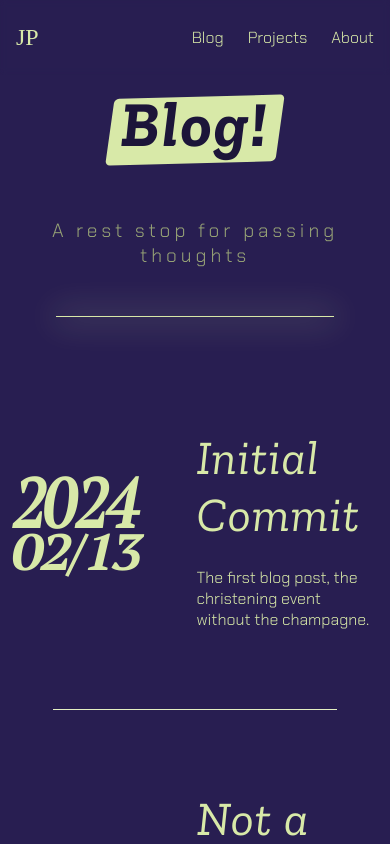
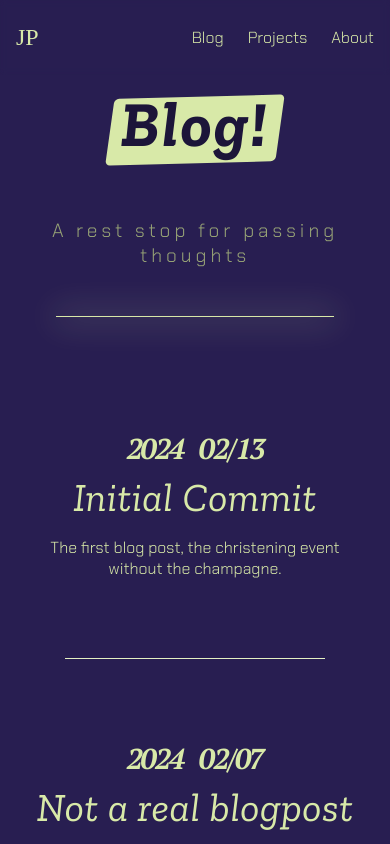
Before and after one commit to j-prt/portfolio, a React (Vite) app: page /blog in a window 390 px wide. Shown: the top 844 px of the page. Built offline with nearby package versions, Linux system fonts and the light colour scheme; a web font is replaced by a local one.

Commit message:
finish media queries on blog

```diff
--- a/src/pages/blog/BlogCard.tsx
+++ b/src/pages/blog/BlogCard.tsx
@@ -2,6 +2,7 @@ import styled from 'styled-components'
 import DateSquare from '../../ui/DateSquare'
 import HeadingSimple from '../../ui/HeadingSimple'
 import { BlogData } from '../../types'
+import { device } from '../../styles/media'
 
 interface BlogCardProps {
   blogData: BlogData
@@ -9,8 +10,10 @@ interface BlogCardProps {
 
 const StyledBlogCard = styled.div`
   display: flex;
-  gap: 4rem;
+  flex-direction: column;
+  gap: 0.4rem;
   align-items: center;
+  text-align: center;
   padding-bottom: 5rem;
 
   &:not(:last-child) {
@@ -24,12 +27,26 @@ const StyledBlogCard = styled.div`
       border-bottom: 0.5px solid var(--color-accent-light);
     }
   }
+
+  @media ${device.sm} {
+    flex-direction: row;
+    gap: 2.5rem;
+    text-align: left;
+  }
+
+  @media ${device.md} {
+    gap: 4rem;
+  }
 `
 
 const BlogCardBox = styled.div`
   display: flex;
   flex-direction: column;
-  gap: 1.5rem;
+  gap: 1rem;
+
+  @media ${device.md} {
+    gap: 1.5rem;
+  }
 `
 
 const BlogIntro = styled.p`
--- a/src/ui/DateSquare.tsx
+++ b/src/ui/DateSquare.tsx
@@ -1,4 +1,5 @@
 import styled from 'styled-components'
+import { device } from '../styles/media'
 
 interface DateSquareProps {
   year: string
@@ -7,24 +8,51 @@ interface DateSquareProps {
 
 const StyledDateSquare = styled.div`
   display: flex;
-  flex-direction: column;
+  gap: 1rem;
   align-items: center;
   font-family: 'PT Serif', serif;
   font-style: italic;
   font-weight: 700;
+
+  @media ${device.sm} {
+    flex-direction: column;
+    gap: 0;
+  }
 `
 
 const Year = styled.p`
+  font-size: 1.8rem;
+  letter-spacing: -2px;
+
+  @media ${device.sm} {
+    font-size: 2.9rem;
+    line-height: 0.8;
+    letter-spacing: -3px;
+    transform: scale(1.1, 1.3);
+  }
+
+  @media ${device.md} {
     font-size: 3.5rem;
     line-height: 0.8;
     letter-spacing: -3px;
-  transform: scale(1.1, 1.3);
+  }
 `
 const MonthDay = styled.p`
-  font-size: 3.2rem;
+  font-size: 1.8rem;
+  letter-spacing: -2px;
+
+  @media ${device.sm} {
+    font-size: 2.6rem;
     line-height: 1.1;
     letter-spacing: -3.5px;
     transform: scaleX(1.1);
+  }
+
+  @media ${device.md} {
+    font-size: 3.2rem;
+    line-height: 0.8;
+    letter-spacing: -3px;
+  }
 `
 
 function DateSquare({ year, monthday }: DateSquareProps) {
--- a/src/ui/FunHeading.tsx
+++ b/src/ui/FunHeading.tsx
@@ -36,7 +36,11 @@ const widths = {
       font-size: 4.5rem;
     }
   `,
-  solo: css``,
+  solo: css`
+    @media ${device.sm} {
+      font-size: 5rem;
+    }
+  `,
 }
 
 const FunHeading = styled.h1<FunHeadingProps>`
--- a/src/ui/HeadingSimple.tsx
+++ b/src/ui/HeadingSimple.tsx
@@ -1,11 +1,17 @@
 import styled from 'styled-components'
+import { device } from '../styles/media'
 
 const HeadingSimple = styled.p`
-  font-size: 3rem;
+  font-size: 2.5rem;
   font-family: 'Zilla Slab', serif;
   font-weight: 400;
   font-style: italic;
-  letter-spacing: 1px;
+  letter-spacing: 0.5px;
+
+  @media ${device.sm} {
+    font-size: 3rem;
+    letter-spacing: 1px;
+  }
 `
 
 export default HeadingSimple
```
Lines whose indentation alone changed are shown as unchanged.
